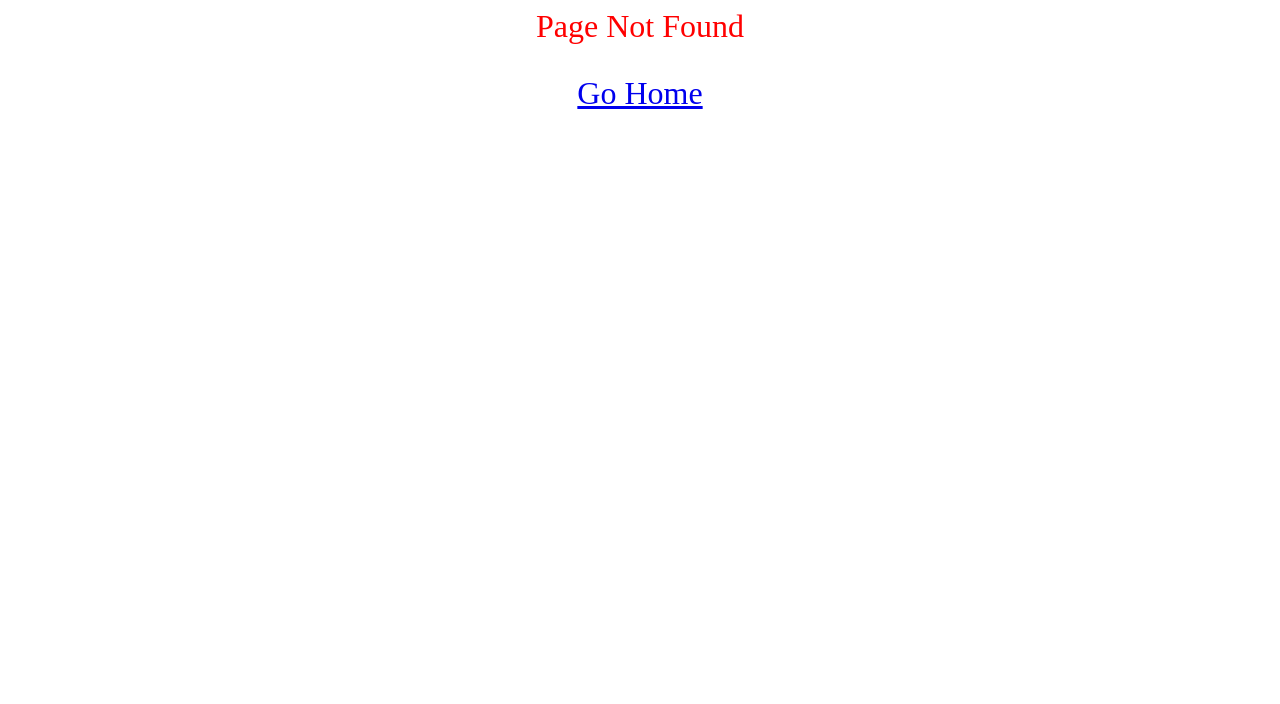
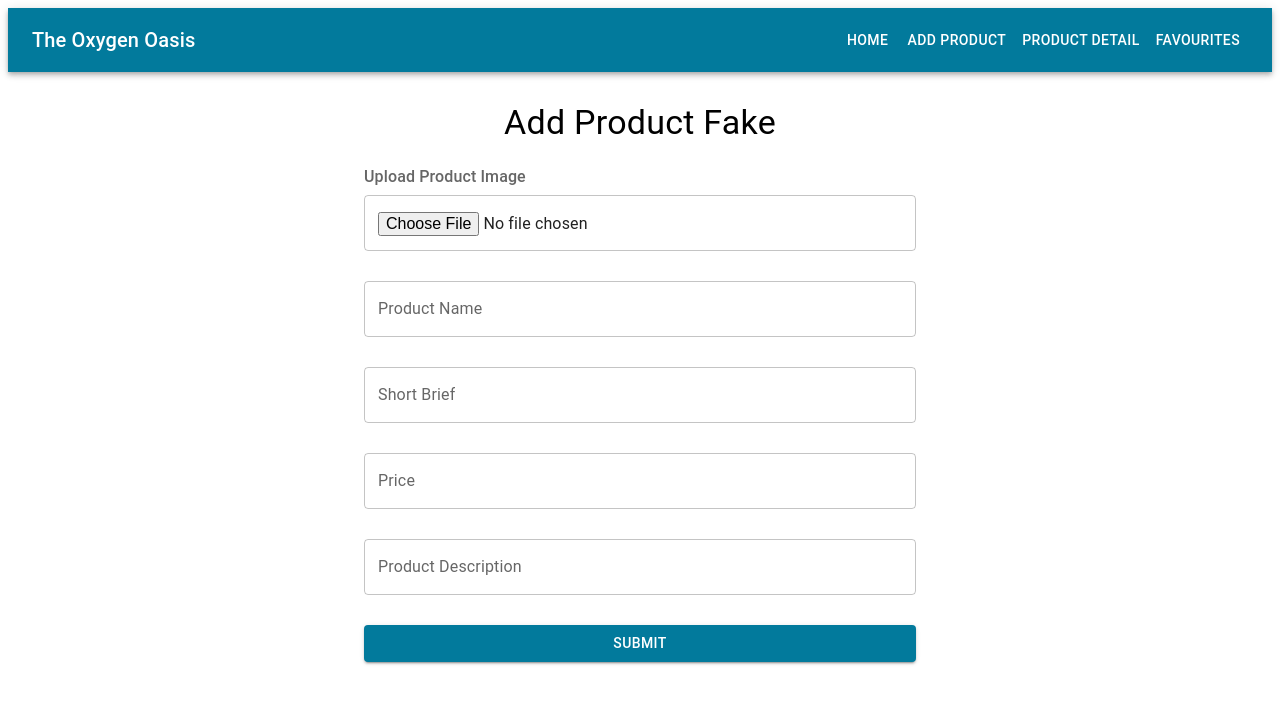
Before and after one commit to shellythedesigner/my-product-inventory, a React (Vite) app: page /AddProductDummy in a window 1280 px wide. Before the commit this address had no page. Shown: the top 704 px of the page. Built offline with nearby package versions, Linux system fonts and the light colour scheme.

Commit message:
get post API

```diff
--- a/src/api/productApi.ts
+++ b/src/api/productApi.ts
@@ -1,3 +1,6 @@
 import axios from "axios";
 
+//GET
 export const  getAllProducts = () =>  axios.get("https://fakestoreapi.com/products")
+
+// POST API
--- a/src/components/Navbar.tsx
+++ b/src/components/Navbar.tsx
@@ -22,7 +22,7 @@ const Navbar = () => {
           </Button>
           <Button
             component={Link}
-            to="/AddProduct"
+            to="/AddProductDummy"
             sx={{ textDecoration: "none", color: "inherit" }}
           >
             Add Product
--- /dev/null
+++ b/src/pages/AddProductDummy.tsx
@@ -0,0 +1,175 @@
+import { useFormik } from "formik";
+import * as Yup from "yup";
+import TextField from "@mui/material/TextField";
+import Button from "@mui/material/Button";
+import Box from "@mui/material/Box";
+import Container from "@mui/material/Container";
+import Typography from "@mui/material/Typography";
+import axios from "axios";
+
+import { useProductStore } from "../store/useProductStore";
+
+const AppProduct = () => {
+  const formik = useFormik({
+    initialValues: {
+      file: "",
+      name: "",
+      brief: "",
+      price: "",
+      description: "",
+    },
+    validationSchema: Yup.object({
+      // image: Yup.mixed().required("Product image is required"),
+      name: Yup.string().required("Product name is required"),
+      brief: Yup.string()
+        .required("Short brief is required")
+        .min(1, "Please provide at least 10 characters")
+        .max(20, "Maximum is 50 characters"),
+      price: Yup.number()
+        .typeError("Price must be numbers")
+        .required("Price is required"),
+      description: Yup.string()
+        .required("Description is required")
+        .min(10, "Please provide at least 10 characters"),
+      file: Yup.string().required("File is required"),
+    }),
+
+    onSubmit: async (values) => {
+      const newProduct = {
+        id: Date.now().toString(),
+        ...values,
+        price: Number(values.price),
+      };
+      useProductStore.getState().setProduct(newProduct);
+      formik.resetForm();
+
+      const url = "https://fakestoreapi.com/products";
+      try {
+        const response = await axios.post(url, newProduct);
+        console.log(response.data);
+      } catch (error) {
+        console.error("Error submitting product:", error);
+      }
+    },
+  });
+
+  return (
+    <Container maxWidth="sm">
+      <Box
+        component="form"
+        onSubmit={formik.handleSubmit}
+        sx={{
+          display: "flex",
+          flexDirection: "column",
+          marginTop: "30px",
+        }}
+      >
+        <Typography
+          variant="h4"
+          component="h2"
+          gutterBottom
+          align="center"
+          sx={{ marginBottom: "20px" }}
+        >
+          Add Product Fake
+        </Typography>
+
+        <Typography
+          variant="h6"
+          component="h2"
+          gutterBottom
+          sx={{ fontSize: "16px", color: "#00000099" }}
+        >
+          Upload Product Image
+        </Typography>
+        <TextField
+          id="file"
+          name="file"
+          // label="Product Image"
+          variant="outlined"
+          fullWidth
+          type="file"
+          onChange={(e: React.ChangeEvent<HTMLInputElement>) => {
+            if (e.target.files && e.target.files.length > 0) {
+              formik.setFieldValue("file", e.target.files[0]);
+            }
+          }}
+          error={formik.touched.file && Boolean(formik.errors.file)}
+          helperText={formik.touched.file && formik.errors.file}
+          sx={{ marginBottom: "30px", marginTop: "0px" }}
+        />
+
+        <TextField
+          id="name"
+          name="name"
+          label="Product Name"
+          variant="outlined"
+          fullWidth
+          onChange={formik.handleChange}
+          value={formik.values.name}
+          error={formik.touched.name && Boolean(formik.errors.name)}
+          helperText={formik.touched.name && formik.errors.name}
+          sx={{ marginBottom: "30px" }}
+        />
+
+        <TextField
+          id="brief"
+          name="brief"
+          label="Short Brief"
+          variant="outlined"
+          fullWidth
+          onChange={formik.handleChange}
+          value={formik.values.brief}
+          error={formik.touched.brief && Boolean(formik.errors.brief)}
+          helperText={formik.touched.brief && formik.errors.brief}
+          sx={{ marginBottom: "30px" }}
+        />
+
+        <TextField
+          id="price"
+          name="price"
+          label="Price"
+          variant="outlined"
+          fullWidth
+          onChange={formik.handleChange}
+          value={formik.values.price}
+          error={formik.touched.price && Boolean(formik.errors.price)}
+          helperText={formik.touched.price && formik.errors.price}
+          sx={{ marginBottom: "30px" }}
+        />
+
+        <TextField
+          id="description"
+          name="description"
+          label="Product Description"
+          variant="outlined"
+          fullWidth
+          onChange={formik.handleChange}
+          value={formik.values.description}
+          error={
+            formik.touched.description && Boolean(formik.errors.description)
+          }
+          helperText={formik.touched.description && formik.errors.description}
+          sx={{ marginBottom: "30px" }}
+        />
+
+        <Button
+          variant="contained"
+          color="primary"
+          type="submit"
+          sx={{
+            backgroundColor: "#027a9c",
+            "&:hover": { backgroundColor: "#00566e" },
+          }}
+        >
+          Submit
+        </Button>
+      </Box>
+    </Container>
+  );
+};
+
+export default AppProduct;
+// A form to add a new product.
+// Use Formik for the form, Yup for validation,
+// and Zustand for managing global state.
--- a/src/pages/Home2.tsx
+++ b/src/pages/HomeDummy.tsx
@@ -3,7 +3,7 @@
 import { useEffect, useState } from "react";
 
 import { getAllProducts } from "../api/productApi";
-import ProductCard2 from "../components/ProductCard2";
+import ProductCard2 from "../components/ProductCardDummy";
 import { ProductType } from "../types/products";
 import { Box, Grid, Typography } from "@mui/material";
 
```
Also changed, not shown: src/main.tsx (+5 -4 lines), src/components/ProductCardDummy.tsx (renamed from src/components/ProductCard2.tsx).
